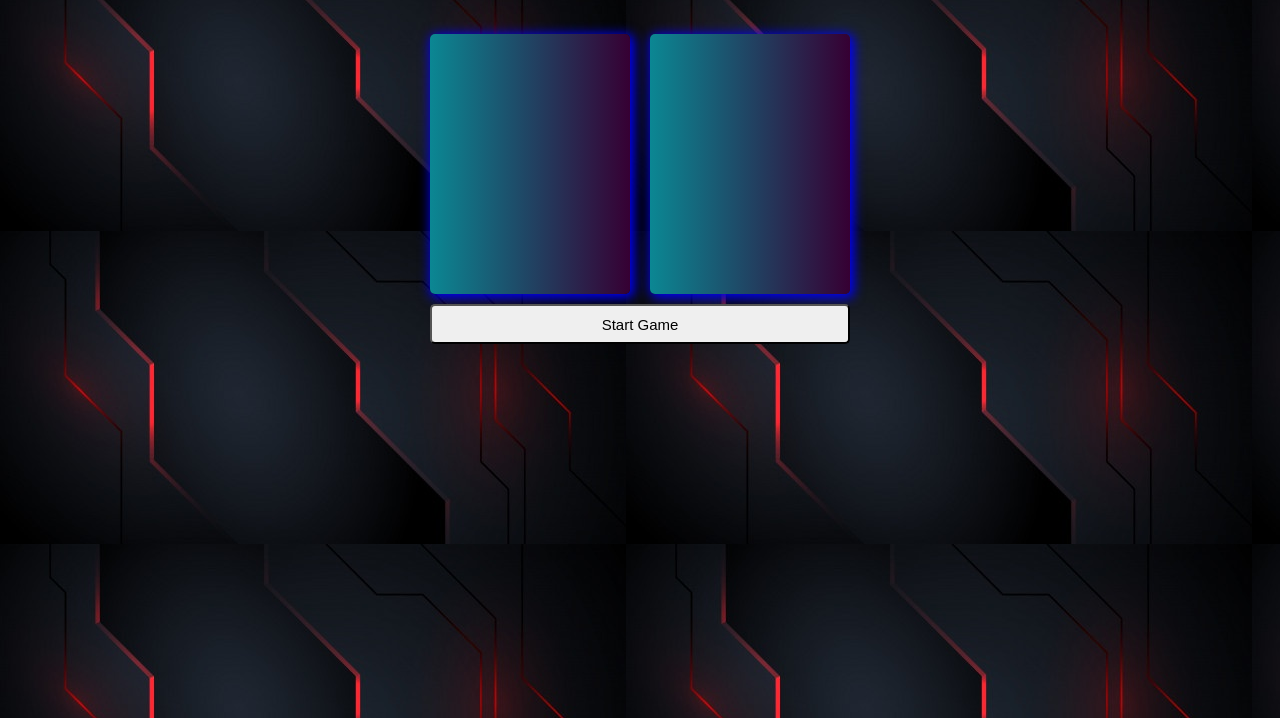
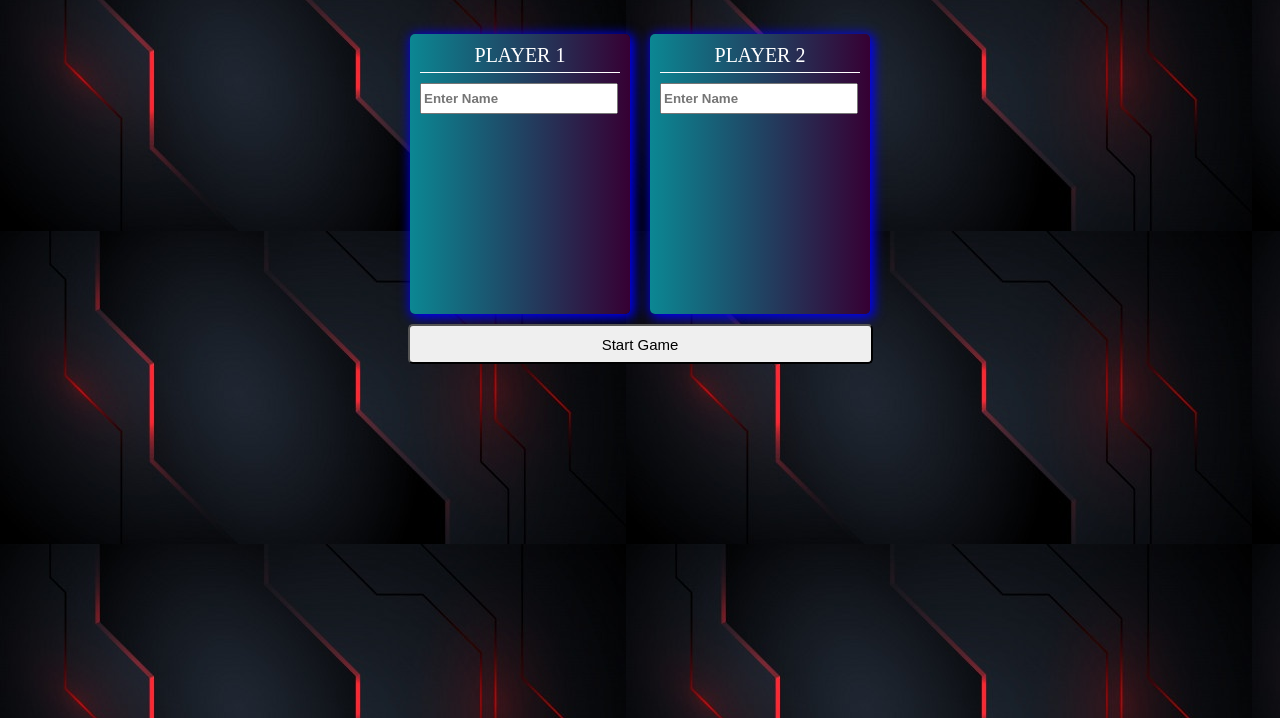
Before and after one commit to vinod473/Tic-Tac-Toe, a plain HTML site: page index.html in a window 1280 px wide. Shown: the part 82-800 px from the top of the page. Drawn offline with Linux system fonts and the light colour scheme.

Commit message:
css change

```diff
--- a/index.css
+++ b/index.css
@@ -1,5 +1,5 @@
 body{
-    background-image: url('./game.jpg');
+    background-image: url('./images/game.jpg');
 }
 .heading{
     color: lightblue;
@@ -17,31 +17,24 @@ body{
     flex-direction: row;
     justify-content: center;
 }
-#box1{
+#box{
     margin:10px;
     height:260px;
     width:200px;
     background: linear-gradient(to right,#0b8793,#360033);
     box-shadow: 2px 2px 12px 2px blue;
     border-radius: 5px;
-}
-#box2{
-    margin:10px;
-    height:260px;
-    width:200px;
-    background: linear-gradient(to right,#0b8793,#360033);
-    box-shadow: 2px 2px 12px 2px blue;
-    border-radius: 5px;
+    padding:10px;
 }
 .start{
-    width:420px;
+    width:465px;
     height:40px;
     border-radius: 5px;
     font-size:15px;
 }
 .start:hover{
-    width:430px;
-    height:45px;
+    width:470px;
+    height:42px;
     font-size: 17px;
     cursor:pointer;
 }
@@ -49,3 +42,17 @@ body{
     display: flex;
     justify-content: center;
 }
+.player{
+    font-style: "Lato", sans-serif;
+    text-align: center;
+    color: white;
+    font-size: 20px;
+    border-bottom: 1px solid white;
+    padding-bottom: 5px;
+}
+input{
+    margin-top: 10px;
+    width:190px;
+    font-weight: bold;
+    height:25px;
+}
--- a/index.html
+++ b/index.html
@@ -10,11 +10,21 @@
     <div class="heading">TIC TAC TOE</div>
     <div class="container">
         <div class="nameboxes">
-            <div id="box1">
-
+            <div id="box">
+                <div class="player">
+                    PLAYER 1
+                </div>
+                <div class="inputname">
+                    <input type="text" placeholder="Enter Name">
+                </div>
             </div>
-            <div id="box2">
-
+            <div id="box">
+                <div class="player">
+                    PLAYER 2
+                </div>
+                <div class="inputname">
+                    <input type="text" placeholder="Enter Name">
+                </div>
             </div>
         </div>
         <div class="buttoncontainer">
```
Also changed, not shown: images/b1.jpg (renamed from b1.jpg), images/b2.jpg (renamed from b2.jpg), images/game.jpg (renamed from game.jpg), images/headbg.jpg (renamed from headbg.jpg).
